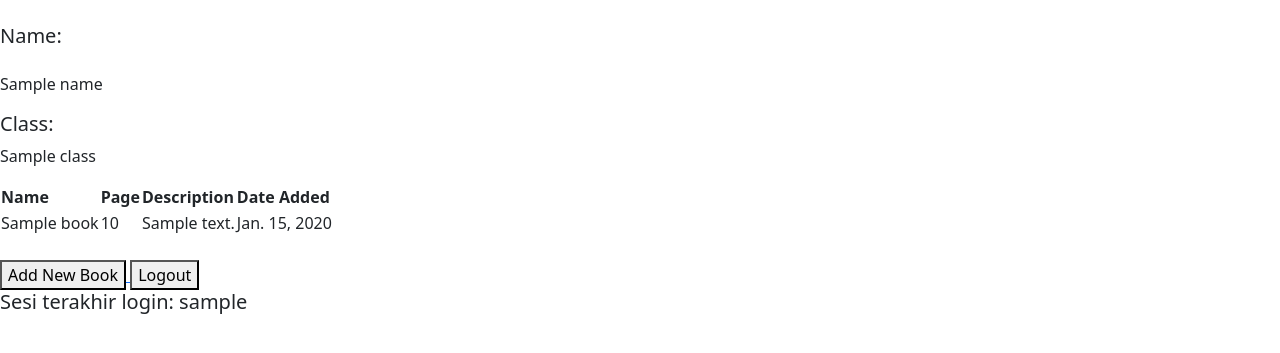
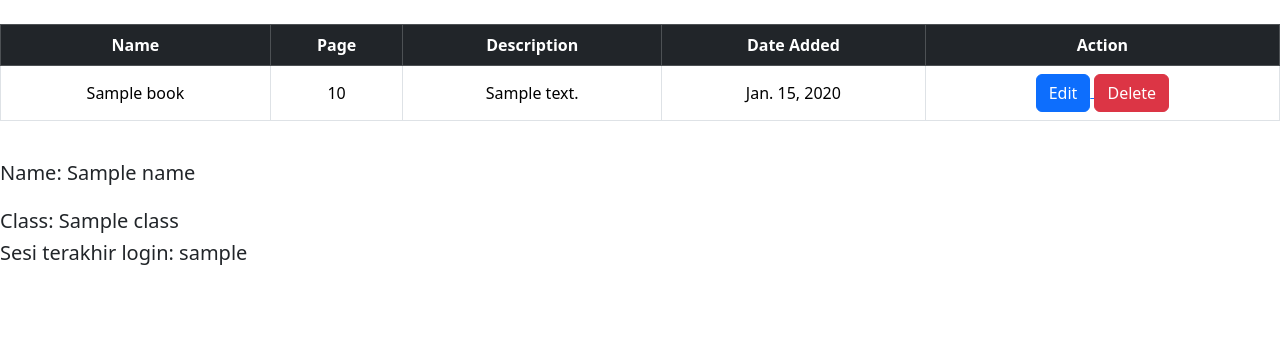
Before and after one commit to MhmdEagel/book-tracker, a Django app: template main/templates/main.html in a window 1280 px wide. Shown: the part 70-423 px from the top of the page. Run offline with Django 5.2, Linux system fonts and the light colour scheme; tables that the repository leaves empty hold one stand-in row (values such as "Sample post"); the template is opened without the code that fills it: values that come from a table or form of the project are taken from there, most other values are stand-ins (such as "Sample title", 1, 10 or a date in 2020).

Commit message:
done tutorial 4

```diff
--- a/main/templates/main.html
+++ b/main/templates/main.html
@@ -4,7 +4,8 @@
 <nav class="navbar navbar-expand-lg bg-primary mb-4">
   <div class="container-fluid">
     <a class="navbar-brand text-white fw-bold" href="/">Book Tracker</a>
-    <button class="navbar-toggler" type="button" data-bs-toggle="collapse" data-bs-target="#navbarSupportedContent" aria-controls="navbarSupportedContent" aria-expanded="false" aria-label="Toggle navigation">
+    <button class="navbar-toggler" type="button" data-bs-toggle="collapse" data-bs-target="#navbarSupportedContent"
+      aria-controls="navbarSupportedContent" aria-expanded="false" aria-label="Toggle navigation">
       <span class="navbar-toggler-icon"></span>
     </button>
     <div class="collapse navbar-collapse" id="navbarSupportedContent">
@@ -26,37 +27,43 @@
 </nav>
 
 
-<h5 class="mb-4">Name:</h5>
-<p>{{name}}</p>
 
-<h5>Class:</h5>
-<p>{{class}}</p>
-<table>
-    <tr>
-      <th>Name</th>
-      <th>Page</th>
-      <th>Description</th>
-      <th>Date Added</th>
-    </tr>
+<table class="table align-middle text-center table-bordered">
+  <thead class="table-dark">
+    <th class="col">Name</th>
+    <th class="col"> Page</th>
+    <th class="col">Description</th>
+    <th class="col">Date Added</th>
+    <th class="col">Action</th>
+  </thead>
 
   {% comment %} Berikut cara memperlihatkan data produk di bawah baris ini
   {%endcomment %} {% for book in books %}
-    <tr>
+  <tbody>
     <td>{{book.name}}</td>
     <td>{{book.page}}</td>
     <td>{{book.description}}</td>
     <td>{{book.date_added}}</td>
-    </tr>
+    <td>
+      <a href="{% url 'main:edit_book' book.pk %}">
+        <button class="btn btn-primary">
+          Edit
+        </button>
+      </a>
+      <a href="{% url 'main:delete_book' book.pk %}">
+        <button class="btn btn-danger">
+            Delete
+        </button>
+    </a>
+    </td>
+
+  </tbody>
   {% endfor %}
 </table>
+<br />
+<h5 class="mb-4">Name: {{name}}</h5>
+<h5>Class: {{class}}</h5>
 
-  <br />
 
-  <a href="{% url 'main:create_book' %}">
-    <button>Add New Book</button>
-  </a>
-  <a href="{% url 'main:logout' %}">
-    <button>Logout</button>
-  </a>
 <h5>Sesi terakhir login: {{ last_login }}</h5>
 {% endblock content %}
--- a/main/urls.py
+++ b/main/urls.py
@@ -2,7 +2,8 @@ from django.urls import path
 from main.views import show_main, create_book, show_json, show_xml, show_xml_by_id, show_json_by_id
 from main.views import register
 from main.views import login_user, logout_user
-
+from main.views import edit_book
+from main.views import delete_book
 app_name = 'main'
 
 urlpatterns = [
@@ -15,5 +16,8 @@ urlpatterns = [
     path('xml/', show_xml, name='show_xml'),
     path('xml/<int:id>/', show_xml_by_id, name='show_xml_by_id'),
     path('json/<int:id>/', show_json_by_id, name='show_json_by_id'),
+    path('edit-book/<int:id>', edit_book, name='edit_book'),
+    path('delete/<int:id>', delete_book, name='delete_book'), # sesuaikan dengan nama fungsi yang dibuat
+
 
 ]
```
Also changed, not shown: main/templates/edit_book.html (added, +22 -0 lines), main/views.py (+23 -0 lines). Lines whose indentation alone changed are shown as unchanged.
